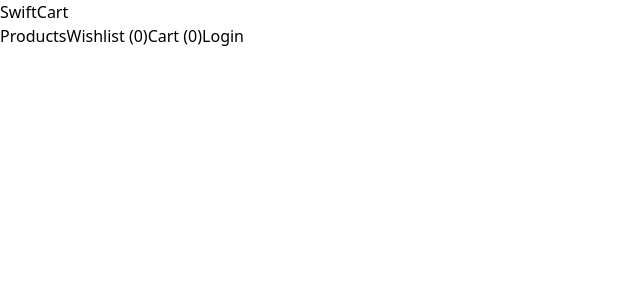
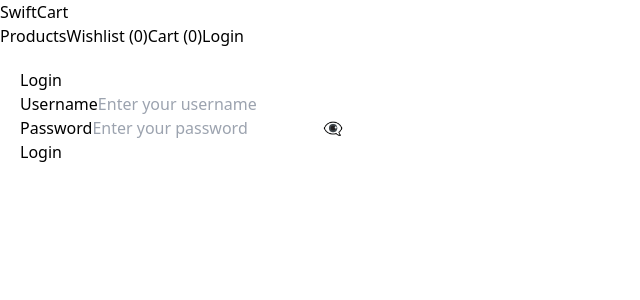
Before and after one commit to tsaimogono/JSF-PORTFOLIO_PIECE_TSAMOG500_JSE2407_GROUP-B1-TSAI-MOGON0_JSF04, a Vue app: page /login in a window 1280 px wide. Shown: the top 300 px of the page, without its empty margins (0-640 px from the left). Built offline with nearby package versions, Linux system fonts and the light colour scheme.

Commit message:
add login functinality

```diff
--- a/src/components/Login.vue
+++ b/src/components/Login.vue
@@ -1,48 +1,116 @@
 <template>
-    <div class="max-w-md mx-auto p-6 border border-gray-300 rounded-lg shadow-md bg-white">
-      <h1 class="text-2xl font-bold mb-6 text-center">Login</h1>
+  <div class="max-w-md mx-auto p-4">
+    <h2 class="text-2xl font-bold mb-4">Login</h2>
+    <form @submit.prevent="handleLogin">
+      <div class="mb-4">
+        <label for="username" class="block text-sm font-medium">Username</label>
         <input
+          id="username"
           v-model="username"
           type="text"
-        placeholder="Username"
-        class="block w-full mb-4 p-3 border border-gray-300 rounded-md"
+          class="w-full p-2 border border-gray-300 rounded"
+          placeholder="Enter your username"
         />
+        <span v-if="errors.username" class="text-red-500 text-sm">{{ errors.username }}</span>
+      </div>
+
+      <div class="mb-4 relative">
+        <label for="password" class="block text-sm font-medium">Password</label>
         <input
+          id="password"
           v-model="password"
-        type="password"
-        placeholder="Password"
-        class="block w-full mb-4 p-3 border border-gray-300 rounded-md"
+          :type="passwordVisible ? 'text' : 'password'"
+          class="w-full p-2 border border-gray-300 rounded"
+          placeholder="Enter your password"
         />
+        <button type="button" @click="togglePasswordVisibility" class="absolute right-2 top-2">
+          <span v-if="passwordVisible">👁️</span>
+          <span v-else>👁️‍🗨️</span>
+        </button>
+        <span v-if="errors.password" class="text-red-500 text-sm">{{ errors.password }}</span>
+      </div>
+
       <button
-        @click="handleLogin"
-        class="w-full py-2 px-4 bg-blue-500 text-white rounded-md hover:bg-blue-600 transition-colors"
+        type="submit"
+        class="w-full bg-blue-600 text-white py-2 px-4 rounded hover:bg-blue-700"
+        :disabled="loading"
       >
-        Login
+        {{ loading ? 'Logging in...' : 'Login' }}
       </button>
+
+      <div v-if="loginFailed" class="mt-4 text-red-500">Login failed. Please check your credentials.</div>
+    </form>
   </div>
 </template>
 
 <script>
 import { ref } from 'vue';
-  import { isLoggedIn } from '../Stores'; // Import your store module
+import { useRouter } from 'vue-router';
+import { isLoggedIn } from '../stores';
 
 export default {
   setup() {
     const username = ref('');
     const password = ref('');
+    const passwordVisible = ref(false);
+    const loading = ref(false);
+    const errors = ref({ username: '', password: '' });
+    const loginFailed = ref(false);
+    const router = useRouter();
 
-      const handleLogin = () => {
-        if (username.value && password.value) {
-          isLoggedIn.value = true; // Update the store's value
-          alert('Logged in!');
+    const togglePasswordVisibility = () => {
+      passwordVisible.value = !passwordVisible.value;
+    };
+
+    const handleLogin = async () => {
+      errors.value = { username: '', password: '' };
+      loginFailed.value = false;
+
+      if (!username.value) {
+        errors.value.username = 'Username is required';
+        return;
+      }
+
+      if (!password.value) {
+        errors.value.password = 'Password is required';
+        return;
+      }
+
+      loading.value = true;
+
+      try {
+        const response = await fetch('https://fakestoreapi.com/auth/login', {
+          method: 'POST',
+          headers: { 'Content-Type': 'application/json' },
+          body: JSON.stringify({ username: username.value, password: password.value }),
+        });
+
+        const result = await response.json();
+
+        if (response.ok) {
+          localStorage.setItem('jwt', result.token);
+          isLoggedIn.value = true; // Update login state
+          // Redirect to the home page or previous page
+          router.push('/');
         } else {
-          alert('Please enter username and password');
+          loginFailed.value = true;
+        }
+      } catch (error) {
+        console.error('Login error:', error);
+        loginFailed.value = true;
+      } finally {
+        loading.value = false;
       }
     };
 
     return {
       username,
       password,
+      passwordVisible,
+      loading,
+      errors,
+      loginFailed,
+      togglePasswordVisibility,
       handleLogin,
     };
   },
@@ -50,5 +118,5 @@
 </script>
 
 <style scoped>
-  /* Tailwind CSS utility classes are used, so no additional CSS is needed */
+/* Add any custom styles if needed */
 </style>
--- a/src/components/Navbar.vue
+++ b/src/components/Navbar.vue
@@ -10,7 +10,12 @@
         <router-link to="/">Products</router-link>
         <router-link to="/wishlist">Wishlist ({{ wishlist.length }})</router-link>
         <router-link to="/cart">Cart ({{ cart.length }})</router-link>
+        <template v-if="isLoggedIn">
+          <button @click="handleLogout">Logout</button>
+        </template>
+        <template v-else>
           <router-link to="/login">Login</router-link>
+        </template>
       </div>
       <div class="md:hidden cursor-pointer" @click="toggleMenu">
         <span class="block w-6 h-0.5 bg-white mb-1"></span>
@@ -22,18 +27,33 @@
       <router-link to="/">Products</router-link>
       <router-link to="/wishlist">Wishlist ({{ wishlist.length }})</router-link>
       <router-link to="/cart">Cart ({{ cart.length }})</router-link>
+      <template v-if="isLoggedIn">
+        <button @click="handleLogout">Logout</button>
+      </template>
+      <template v-else>
         <router-link to="/login">Login</router-link>
+      </template>
     </div>
   </nav>
 </template>
 
 <script>
-  import { ref } from 'vue';
+import { ref, watch } from 'vue';
+import { useRouter } from 'vue-router';
 import { cart, wishlist, isLoggedIn } from '../stores';
 
 export default {
   setup() {
     const isMenuOpen = ref(false);
+    const router = useRouter();
+
+    // Watch the `isLoggedIn` state to handle any necessary actions
+    watch(isLoggedIn, (newValue) => {
+      if (!newValue) {
+        // Optionally redirect or handle additional cleanup when logged out
+        router.push('/login');
+      }
+    });
 
     const toggleMenu = () => {
       isMenuOpen.value = !isMenuOpen.value;
@@ -45,6 +65,14 @@
       }
     };
 
+    const handleLogout = () => {
+      // Clear authentication data
+      localStorage.removeItem('jwt');
+      isLoggedIn.value = false;
+      // Redirect to the login page
+      router.push('/');
+    };
+
     window.addEventListener('resize', handleResize);
 
     return {
@@ -53,6 +81,7 @@
       cart,
       wishlist,
       isLoggedIn,
+      handleLogout,
     };
   },
 };
--- a/src/router.js
+++ b/src/router.js
@@ -1,6 +1,7 @@
-import { createRouter, createWebHistory } from 'vue-router'; // Corrected import path
-import Products from './components/ProductList.vue'; // Ensure this path is correct
-import ProductDetail from './components/ProductDetail.vue'; // Ensure this path is correct
+import { createRouter, createWebHistory } from 'vue-router';
+import Products from './components/ProductList.vue'; // Use relative path if in the same directory
+import ProductDetail from './components/ProductDetail.vue'; // Use relative path if in the same directory
+import Login from './components/Login.vue'; // Use relative path if in the same directory
 
 const routes = [
   {
@@ -13,6 +14,11 @@ const routes = [
     name: 'ProductDetail',
     component: ProductDetail,
   },
+  {
+    path: '/login',
+    name: 'Login',
+    component: Login,
+  },
 ];
 
 const router = createRouter({
```
Lines whose indentation alone changed are shown as unchanged.
